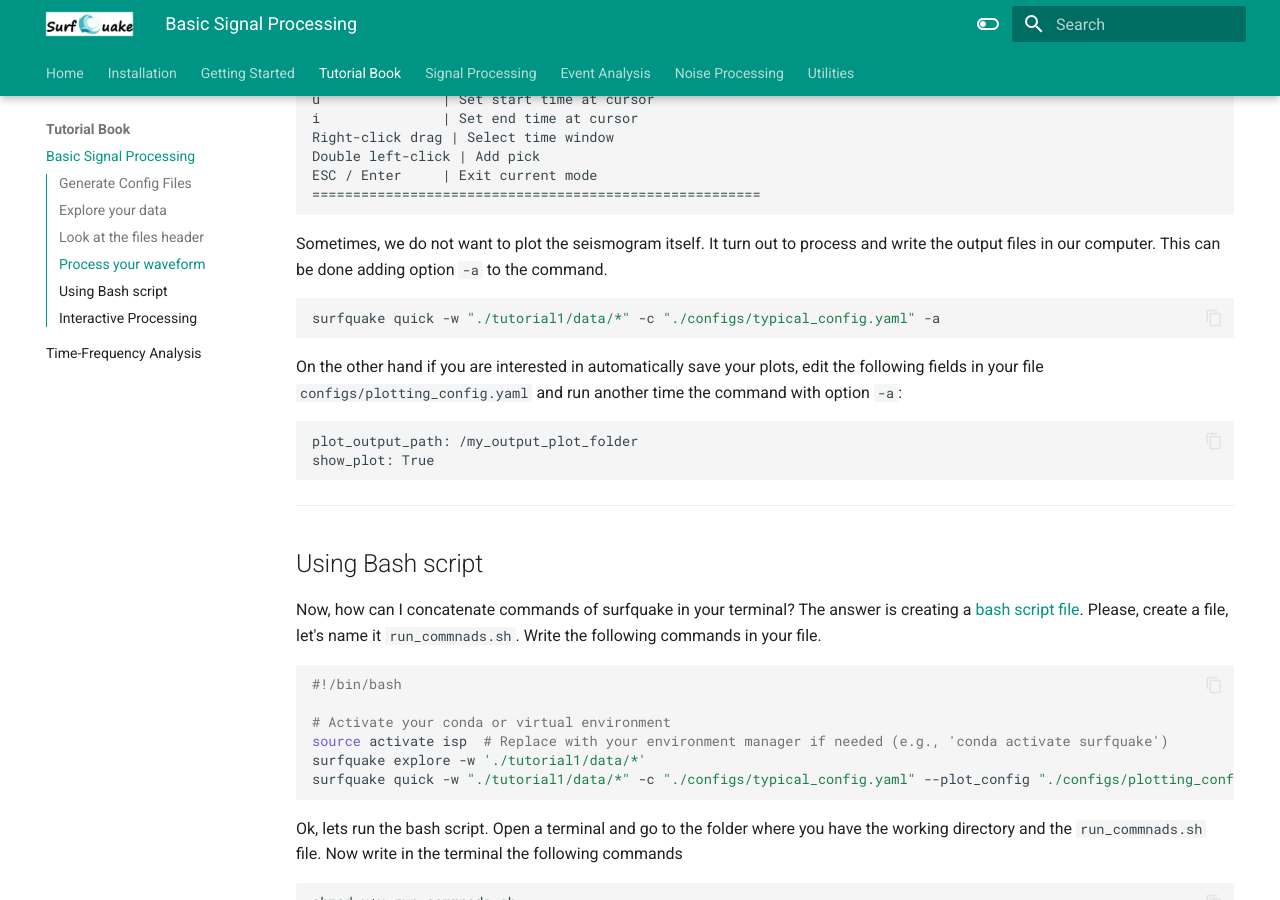
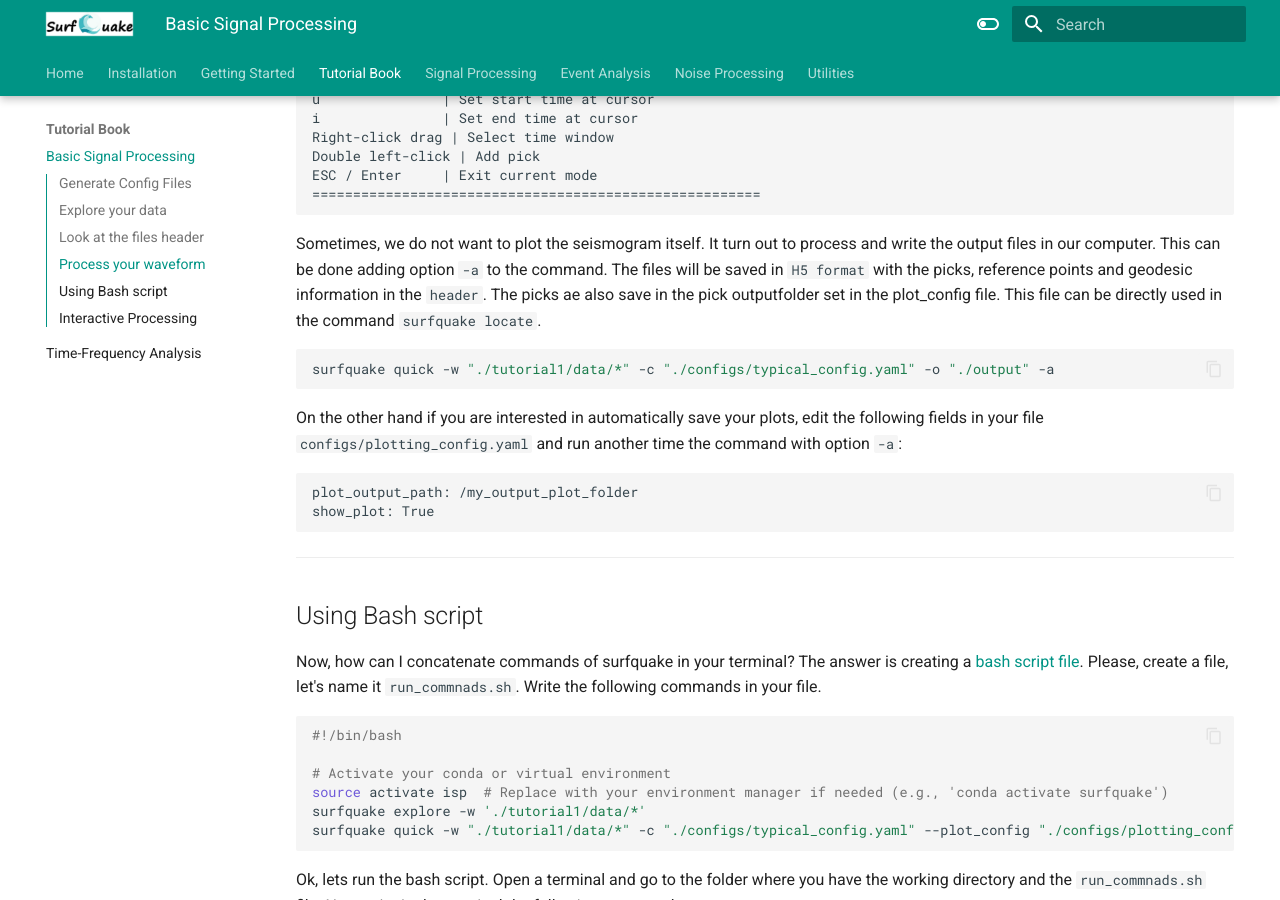
Before and after one commit to ProjectISP/surfquaketutorial.github.io, an MkDocs documentation site: the page built from docs/tutorials/tutorial1.md, in a window 1280 px wide and 900 px high, scrolled down 3479 px. Built offline with MkDocs 1.6.1 and Material for MkDocs 9.7.7, drawn with Linux system fonts in a browser that asks for light colours.

Commit message:
small modification in tutorial1

````diff
--- a/docs/tutorials/tutorial1.md
+++ b/docs/tutorials/tutorial1.md
@@ -127,9 +127,10 @@ Navigate and process interatively your data, see the menu on the terminal:
 
 
 Sometimes, we do not want to plot the seismogram itself. It turn out to process and write the output files in our computer. This can be done adding option `-a` to the command.
+The files will be saved in `H5 format` with the picks, reference points and geodesic information in the `header`. The picks ae also save in the pick outputfolder set in the plot_config file. This file can be directly used in the command `surfquake locate`.
 
 ```bash
-surfquake quick -w "./tutorial1/data/*" -c "./configs/typical_config.yaml" -a
+surfquake quick -w "./tutorial1/data/*" -c "./configs/typical_config.yaml" -o "./output" -a
 ```
 
 On the other hand if you are interested in automatically save your plots, edit the following fields in your file `configs/plotting_config.yaml` and run another time the command with option `-a`:
````
Also changed, not shown: docs/img/waveform1.png (added).
